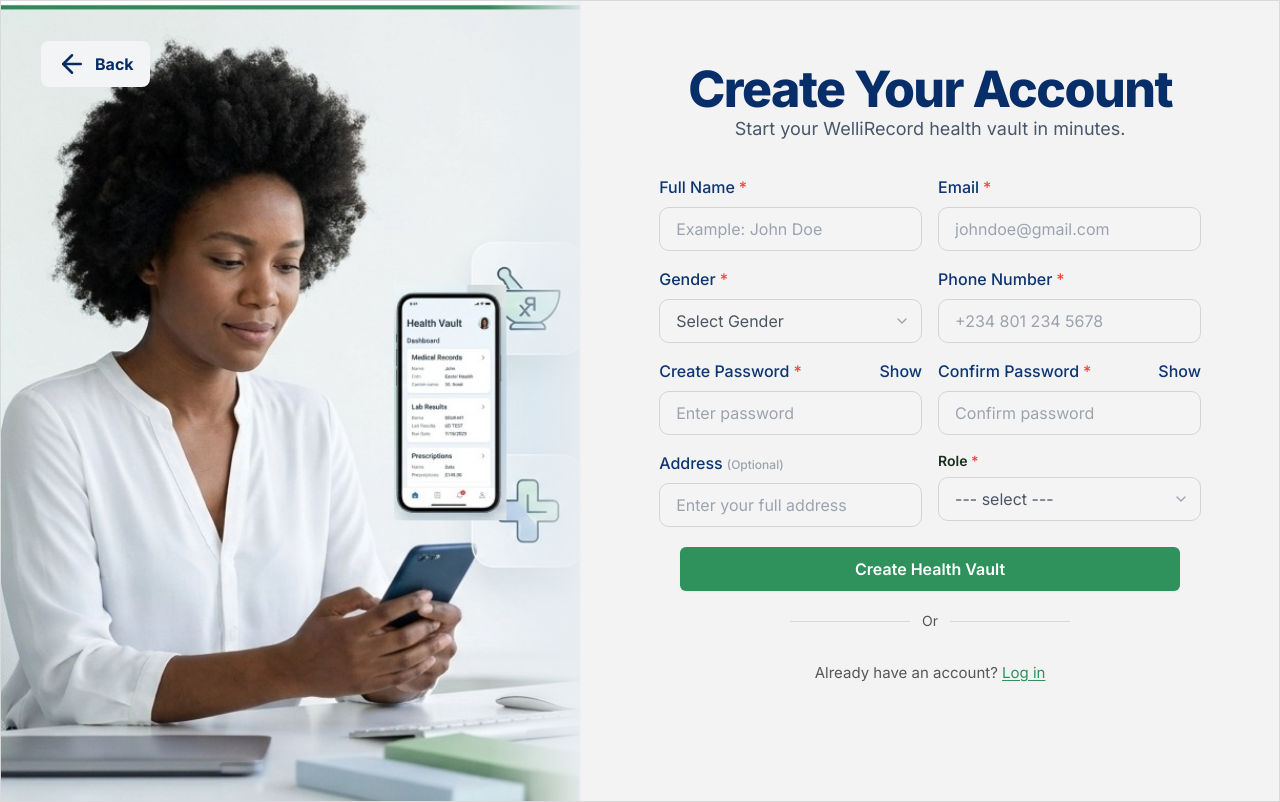
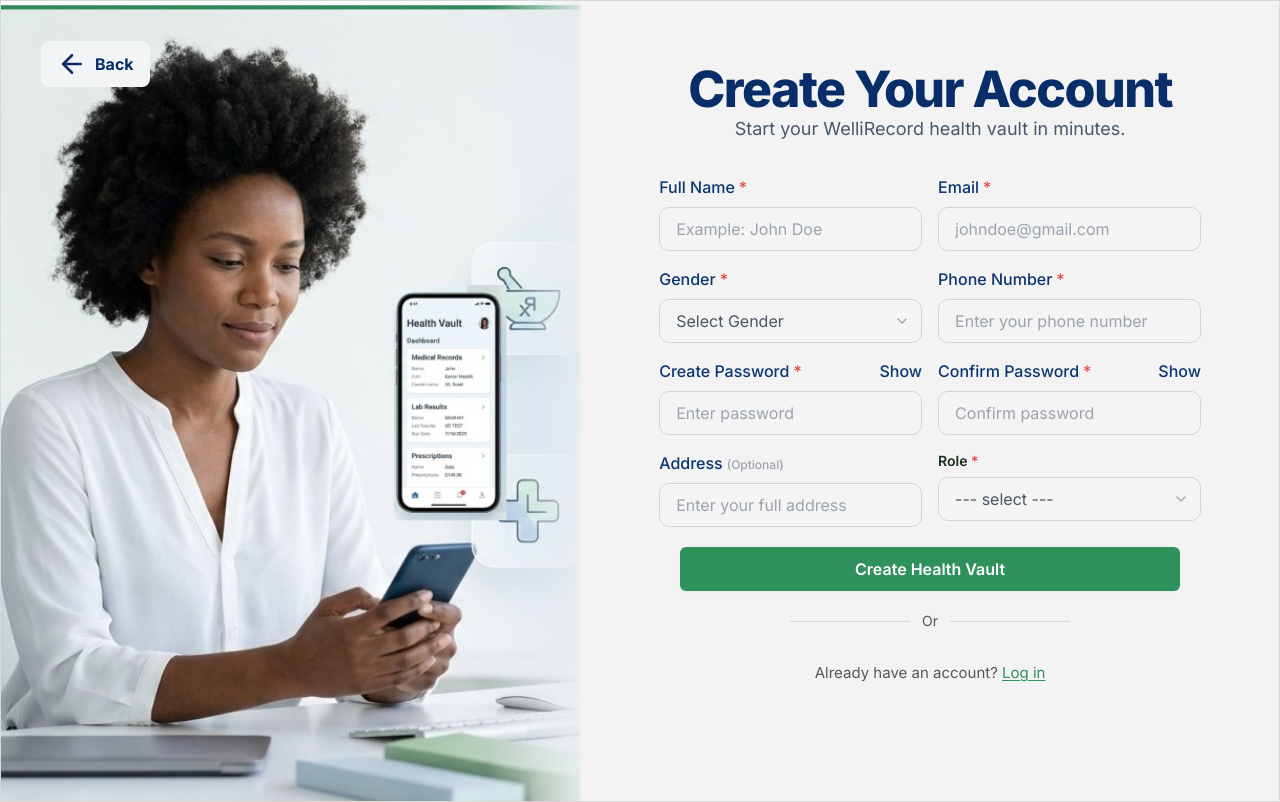
Before and after one commit to wellinovate/wellirecords, a React (Vite) app: page /auth/patient/signup in a window 1280 px wide. Built offline with nearby package versions, Linux system fonts and the light colour scheme; no server answers; a web font is replaced by a local one.

Commit message:
add phone number note

```diff
--- a/src/apps/auth/pages/PatientSignupPage.tsx
+++ b/src/apps/auth/pages/PatientSignupPage.tsx
@@ -441,15 +441,20 @@
                   <option value="Female">Female</option>
                 </InputField>
 
+                <div className="relative w-full group">
                   <InputField
                     label="Phone Number"
-                  required // ← Changed from optional to required
-                  placeholder="+234 801 234 5678"
+                    placeholder="Enter your phone number"
                     type="tel"
                     value={form.phone}
                     onChange={update("phone")}
+                    required
                     error={errors.phone}
                   />
+                  <div className="absolute left-0 top-full mt-1 w-max rounded bg-blue-100 px-2 py-1 text-xs text-blue-700 shadow-lg opacity-0 group-focus-within:opacity-100 transition-opacity">
+                    Please enter a phone number that can receive the OTP code.
+                  </div>
+                </div>
 
                 {/* Create Password */}
                 <InputField
```
Lines whose indentation alone changed are shown as unchanged.
